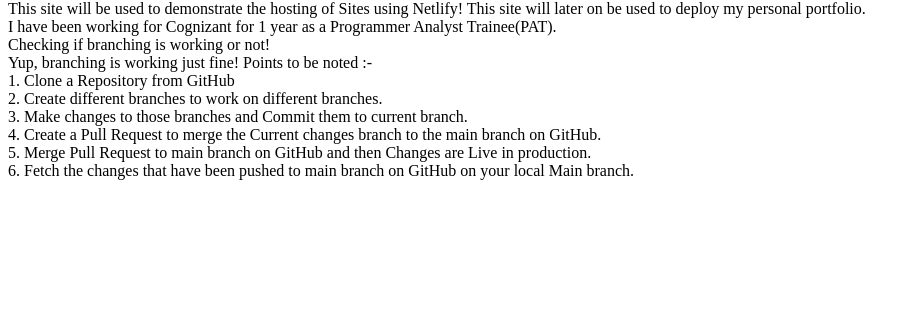
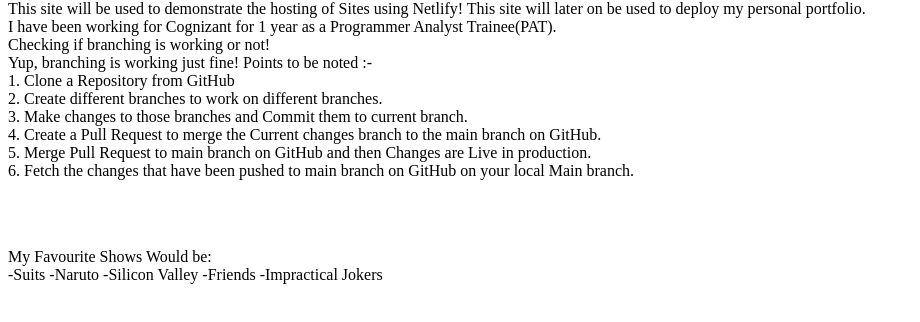
Before and after one commit to AbhishekDevJr/Hosting-Site-Netlify, a plain HTML site: page index.html in a window 1280 px wide. Shown: the part 66-388 px from the top of the page, without its empty margins (0-920 px from the left). Drawn offline with Linux system fonts and the light colour scheme.

Commit message:
Feat-LastChangesFor10/03

```diff
--- a/index.html
+++ b/index.html
@@ -20,6 +20,16 @@
                 4. Create a Pull Request to merge the Current changes branch to the main branch on GitHub.<br/>
                 5. Merge Pull Request to main branch on GitHub and then Changes are Live in production.<br/>
                 6. Fetch the changes that have been pushed to main branch on GitHub on your local Main branch.<br/>
+        </p><br/>
+        <br/>
+
+        <p>
+            My Favourite Shows Would be:<br/>
+            -Suits
+            -Naruto
+            -Silicon Valley
+            -Friends
+            -Impractical Jokers
         </p>
     </body>
 </html>
```
